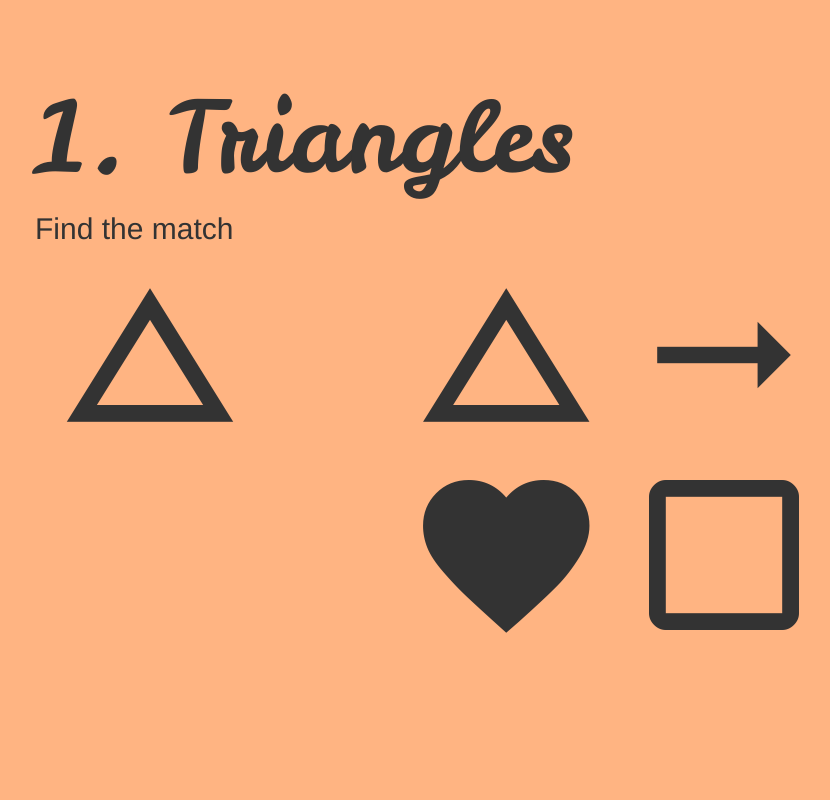
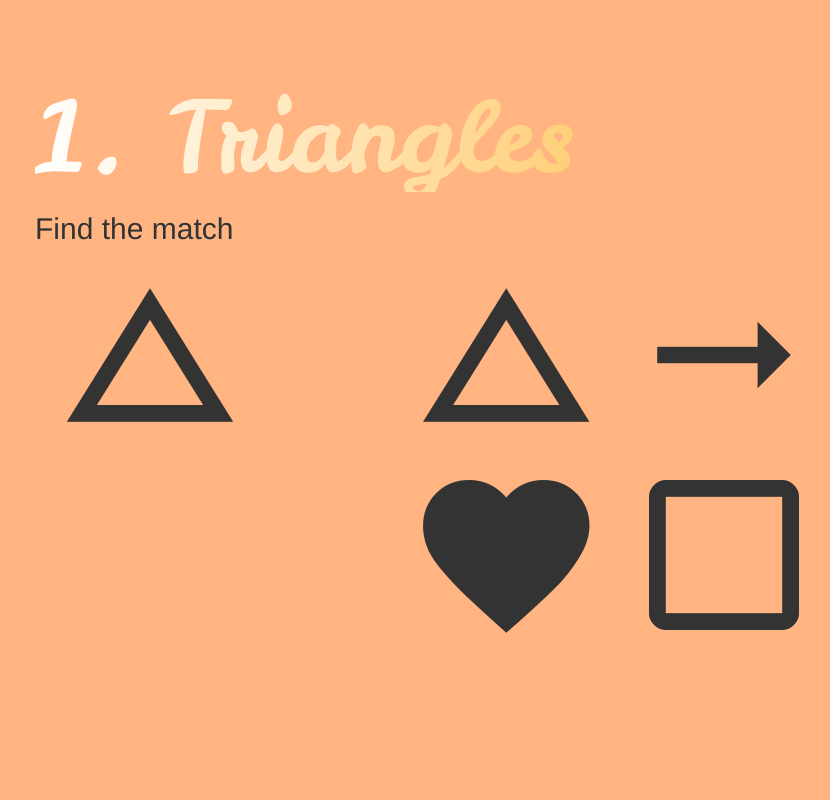
Before and after one commit to crixi/Honours, a Flask app: template proj2/templates/screen1.html in a window 1280 px wide. Shown: the whole page, without its empty margins (93-923 px from the left). Run offline with Flask 2, Linux system fonts and the light colour scheme; the template is opened without the code that fills it, so the values that code supplies are empty; some libraries are stand-ins or nearby versions.

Commit message:
screen1 finished

```diff
--- a/proj2/static/css/cssScreen.css
+++ b/proj2/static/css/cssScreen.css
@@ -6,6 +6,11 @@
 h1{
 font-size:7em;
 font-family:'Leckerli One', cursive;
+background-image: linear-gradient(to left, orange, white);
+-webkit-background-clip:text;
+-moz-background-clip:text;
+background-clip:text;
+color:transparent;
 }
 
 /*icon sizing*/
@@ -21,7 +26,9 @@
 
 p{
 font-size:3em;
-background-color:red;
-
+background-color:#ff5454;
 text-align:center;
+border-radius:10px;
+width:50%;
+margin:80px auto;
 }
```
